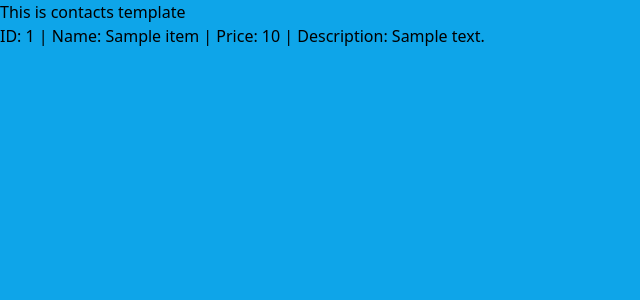
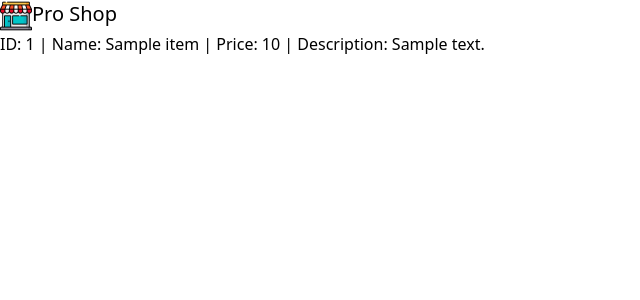
Before and after one commit to sirius1516/my-first-web, a Django app: template myapp/templates/myapp/index.html in a window 1280 px wide. Shown: the top 300 px of the page, without its empty margins (0-640 px from the left). Run offline with Django 4.2, Linux system fonts and the light colour scheme; the template is opened without the code that fills it: most values are stand-ins (such as "Sample title", 1, 10 or a date in 2020).

Commit message:
add styles flex and iamge

```diff
--- a/myapp/static/myapp/styles.css
+++ b/myapp/static/myapp/styles.css
@@ -548,7 +548,19 @@ video {
   position: static;
 }
 
-.bg-sky-500 {
-  --tw-bg-opacity: 1;
-  background-color: rgb(14 165 233 / var(--tw-bg-opacity));
+.flex {
+  display: flex;
 }
+
+.h-8 {
+  height: 2rem;
+}
+
+.w-8 {
+  width: 2rem;
+}
+
+.text-xl {
+  font-size: 1.25rem;
+  line-height: 1.75rem;
+}
--- a/myapp/templates/myapp/index.html
+++ b/myapp/templates/myapp/index.html
@@ -6,8 +6,17 @@
     <title>Contacts</title>
     <link rel="stylesheet" href="{% static 'myapp/styles.css' %}">
 </head>
-<body class="bg-sky-500">
-<h1>This is contacts template</h1>
+<body>
+<nav>
+    <div>
+        <div>
+            <div class="flex">
+                <img class="h-8 w-8" src="{% static 'myapp/images/store.png' %}" alt="logo"/>
+                <span class="text-xl">Pro Shop</span>
+            </div>
+        </div>
+    </div>
+</nav>
 
 <h3>
     {% for item in items %}
```
Also changed, not shown: myapp/static/myapp/images/store.png (added).
